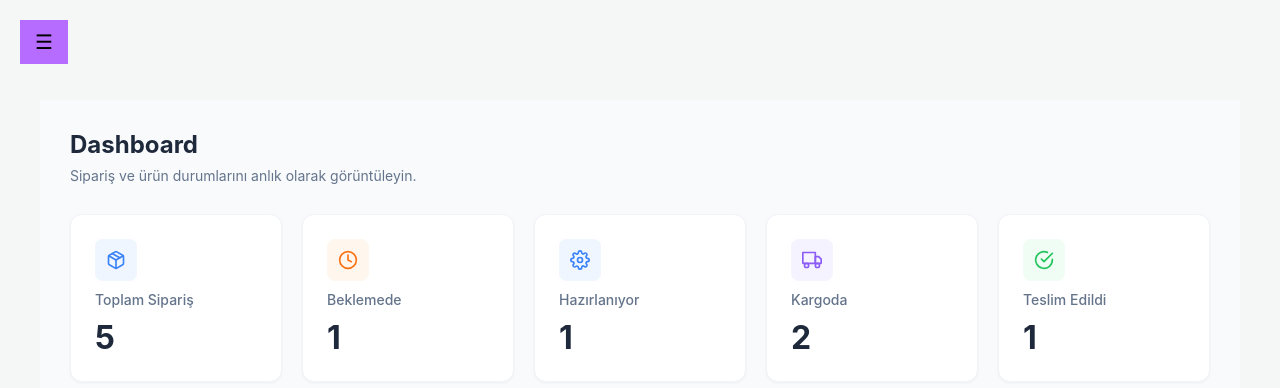
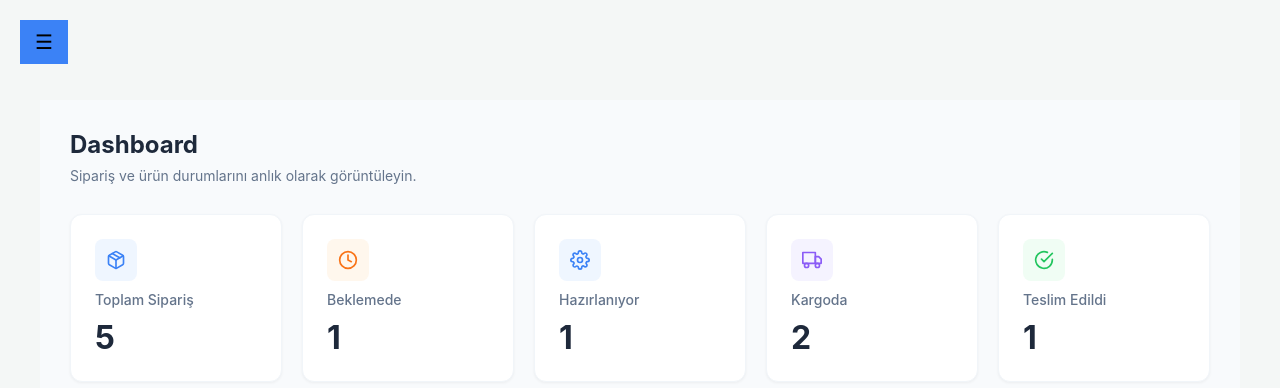
Before and after one commit to beyza264/siparis-y-netim-uyg, a React (Vite) app: page / in a window 1280 px wide. Shown: the top 388 px of the page. Built offline with nearby package versions, Linux system fonts and the light colour scheme; data requests are answered from the project's data file.

Commit message:
css güncellendi

```diff
--- a/src/components/layout/Navbar.jsx
+++ b/src/components/layout/Navbar.jsx
@@ -19,7 +19,7 @@ export default function Navbar({isOpen, setIsOpen}) {
     }
     return (
         <>
-          <button onClick={()=>setIsOpen(!isOpen)} style={{position:"fixed", top:"20px", left:"20px",zIndex:1002, cursor:"pointer", background:"#b66dff", border:"none",padding:"10px 15px", fontSize:"20px"}}>
+          <button onClick={()=>setIsOpen(!isOpen)} style={{position:"fixed", top:"20px", left:"20px",zIndex:1002, cursor:"pointer", background:"#3b82f6", border:"none",padding:"10px 15px", fontSize:"20px"}}>
                 {isOpen? "X": "☰"}
             </button>
               <nav style={sidebarStyle} >
```
